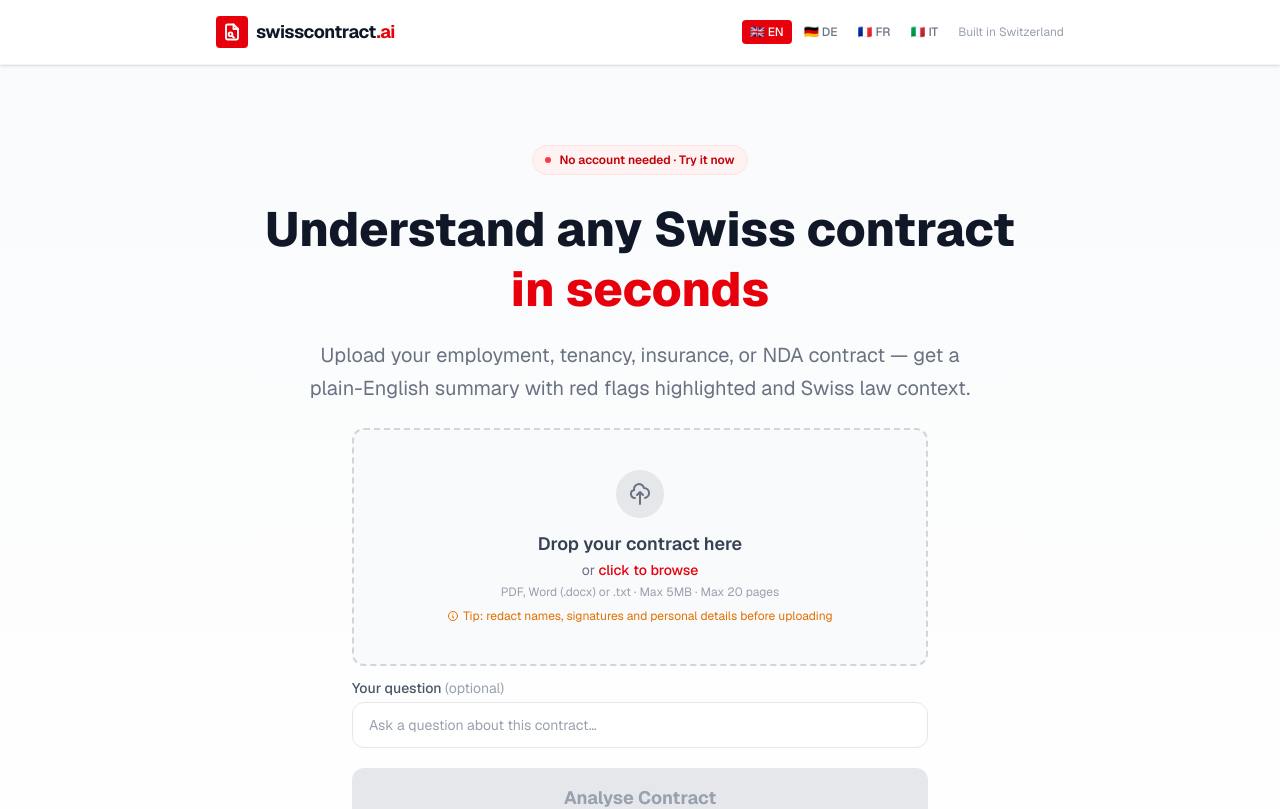
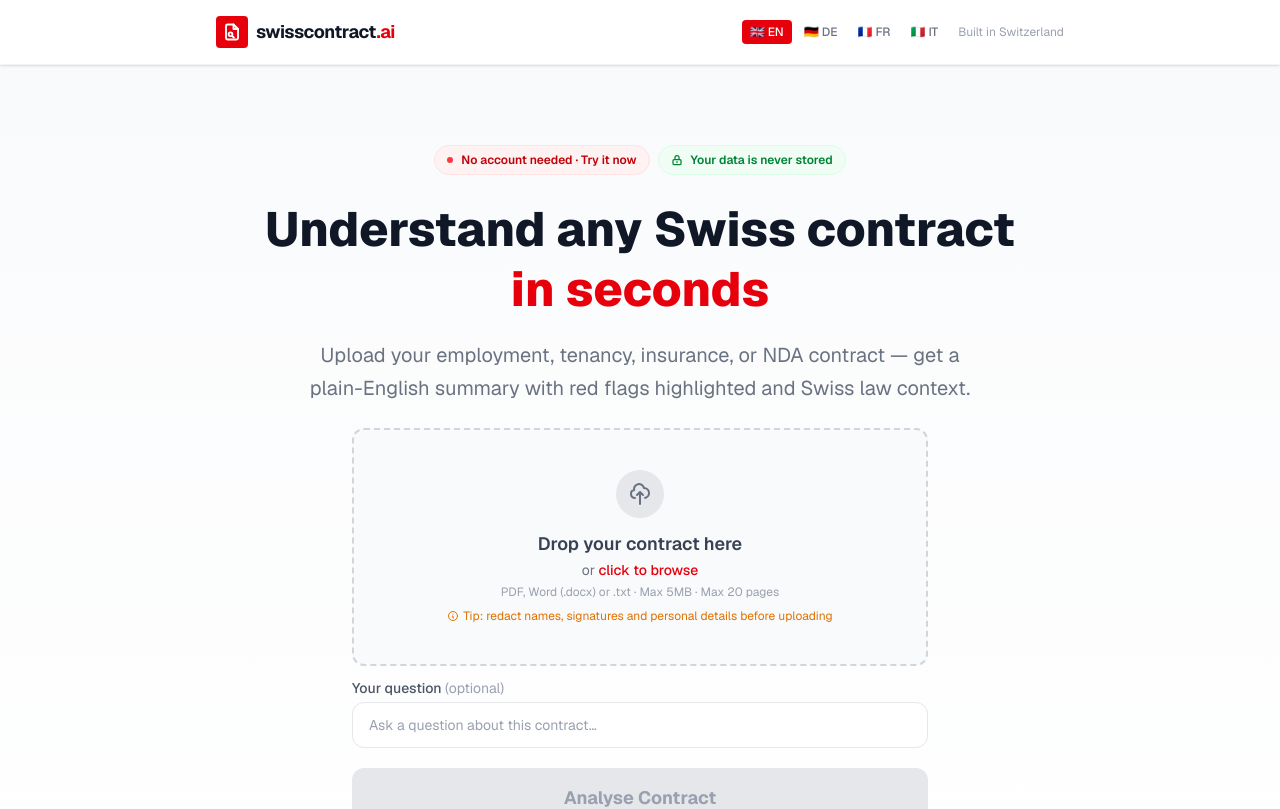
Before and after one commit to vikramgorla/swisscontract-ai, a Next.js app: page / in a window 1280 px wide. Shown: the top 809 px of the page. Built offline with nearby package versions, Linux system fonts and the light colour scheme; no server answers.

Commit message:
feat: add privacy badge next to 'No account needed' badge
Green 'Your data is never stored' badge sits prominently
alongside the red badge at the top of the hero section.
Translated in DE/FR/IT.

Written by Léa 🏔️

```diff
--- a/app/components/HomeClient.tsx
+++ b/app/components/HomeClient.tsx
@@ -186,9 +186,17 @@ export default function HomeClient({ locale, t }: HomeClientProps) {
       {/* Hero */}
       <section className="bg-gradient-to-b from-gray-50 to-white border-b border-gray-100">
         <div className="max-w-4xl mx-auto px-4 sm:px-6 py-6 sm:py-20 text-center">
-          <div className="inline-flex items-center gap-2 bg-red-50 text-red-700 text-xs font-semibold px-3 py-1.5 rounded-full mb-3 sm:mb-6 border border-red-100">
-            <span className="w-1.5 h-1.5 bg-red-500 rounded-full animate-pulse" />
-            {t.badge}
+          <div className="flex flex-wrap items-center justify-center gap-2 mb-3 sm:mb-6">
+            <div className="inline-flex items-center gap-2 bg-red-50 text-red-700 text-xs font-semibold px-3 py-1.5 rounded-full border border-red-100">
+              <span className="w-1.5 h-1.5 bg-red-500 rounded-full animate-pulse" />
+              {t.badge}
+            </div>
+            <div className="inline-flex items-center gap-2 bg-green-50 text-green-700 text-xs font-semibold px-3 py-1.5 rounded-full border border-green-100">
+              <svg className="w-3 h-3" fill="none" stroke="currentColor" viewBox="0 0 24 24">
+                <path strokeLinecap="round" strokeLinejoin="round" strokeWidth={2.5} d="M12 15v2m-6 4h12a2 2 0 002-2v-6a2 2 0 00-2-2H6a2 2 0 00-2 2v6a2 2 0 002 2zm10-10V7a4 4 0 00-8 0v4h8z" />
+              </svg>
+              {t.privacy_badge}
+            </div>
           </div>
           <h1 className="text-3xl sm:text-5xl font-extrabold text-gray-900 leading-tight mb-3 sm:mb-5">
             {t.h1}<br className="hidden sm:block" />
--- a/app/i18n/translations.ts
+++ b/app/i18n/translations.ts
@@ -3,6 +3,7 @@ export type Locale = 'en' | 'de' | 'fr' | 'it';
 export const translations = {
   en: {
     badge: 'No account needed · Try it now',
+    privacy_badge: 'Your data is never stored',
     h1: 'Understand any Swiss contract',
     h1_accent: 'in seconds',
     subtitle: 'Upload your employment, tenancy, insurance, or NDA contract — get a plain-English summary with red flags highlighted and Swiss law context.',
@@ -79,6 +80,7 @@ export const translations = {
   },
   de: {
     badge: 'Kein Konto nötig · Jetzt ausprobieren',
+    privacy_badge: 'Ihre Daten werden nie gespeichert',
     h1: 'Jeden Schweizer Vertrag verstehen',
     h1_accent: 'in Sekunden',
     subtitle: 'Laden Sie Ihren Arbeits-, Miet-, Versicherungs- oder NDA-Vertrag hoch — erhalten Sie eine verständliche Zusammenfassung mit hervorgehobenen Risiken und Schweizer Rechtskontext.',
@@ -155,6 +157,7 @@ export const translations = {
   },
   fr: {
     badge: 'Sans compte · Essayez maintenant',
+    privacy_badge: 'Vos données ne sont jamais stockées',
     h1: 'Comprenez tout contrat suisse',
     h1_accent: 'en quelques secondes',
     subtitle: "Déposez votre contrat de travail, bail, assurance ou NDA — obtenez un résumé clair avec les points d'attention et le contexte juridique suisse.",
@@ -231,6 +234,7 @@ export const translations = {
   },
   it: {
     badge: 'Senza account · Prova ora',
+    privacy_badge: 'I tuoi dati non vengono mai salvati',
     h1: 'Comprendi qualsiasi contratto svizzero',
     h1_accent: 'in pochi secondi',
     subtitle: 'Carica il tuo contratto di lavoro, affitto, assicurazione o NDA — ottieni un riassunto chiaro con i rischi evidenziati e il contesto giuridico svizzero.',
@@ -311,6 +315,7 @@ export const translations = {
 // to allow all locale translations to be assignable to it.
 export type TranslationKeys = {
   badge: string;
+  privacy_badge: string;
   h1: string;
   h1_accent: string;
   subtitle: string;
```
